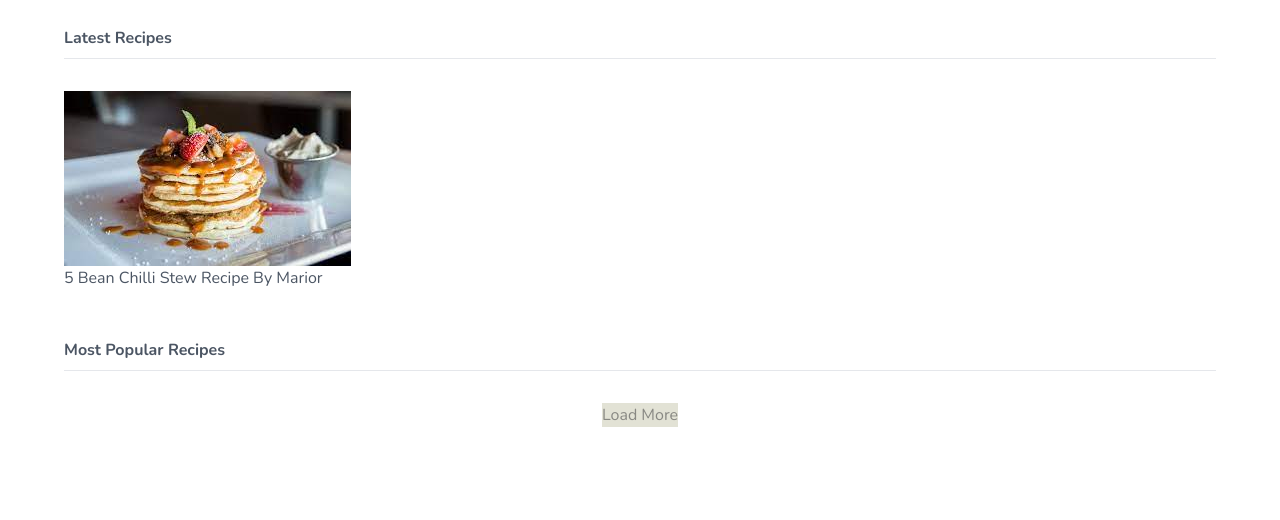
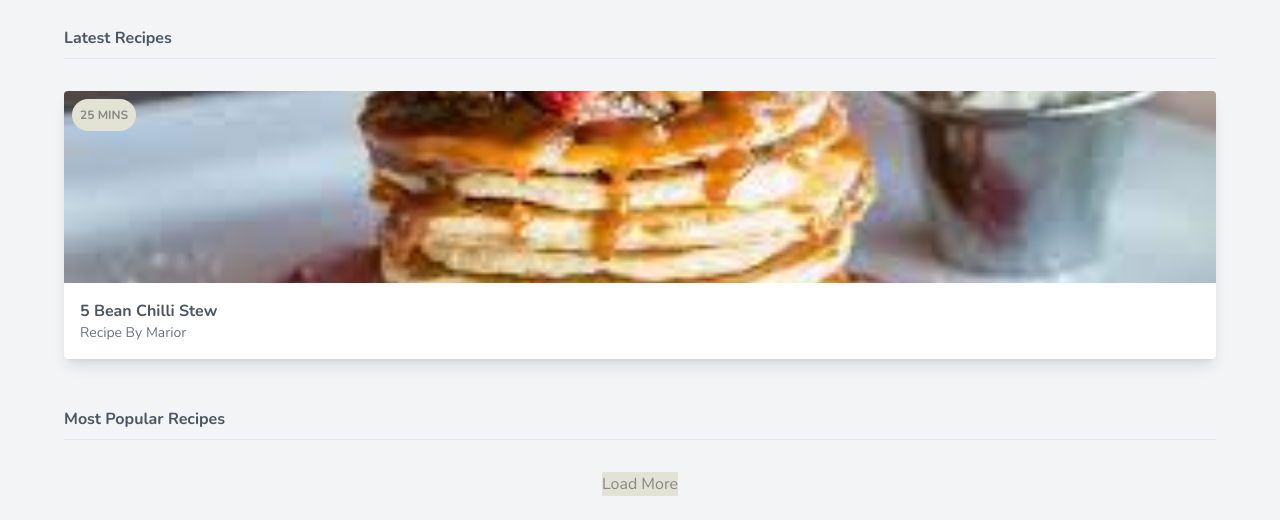
Before and after one commit to Maristina-Hub/tailwind, a website: page public/index.html in a window 1280 px wide. Shown: the part 291-811 px from the top of the page. Drawn offline with nearby package versions, Linux system fonts and the light colour scheme.

Commit message:
tailwind tutorial

```diff
--- a/public/index.html
+++ b/public/index.html
@@ -38,7 +38,7 @@
       </div>
       <!-- end nav -->
 
-      <main class="px-16 py-6">
+      <main class="px-16 py-6 bg-gray-100">
         <div class="flex justify-center md:justify-end">
           <a href="#" class="text-primary">Log in</a>
           <a href="#" class="text-primary ml-2"> Sign Up</a>
@@ -54,18 +54,22 @@
             Latest Recipes
           </h4>
 
-          <div class="mt-8">
+          <div class="mt-8 ">
             <!-- Cards go here -->
-            <div>
+            <div class="bg-white rounded overflow-hidden shadow-lg relative">
               <!-- for the card -->
-              <img src="./img/food 1.jpg" alt="food" />
-              <div>
-                <span>5 Bean Chilli Stew</span
+              <img src="./img/food 1.jpg" alt="food"  class="w-full h-32 sm:h-48 object-cover items-center" />
+              <div class="m-4">
+                <span class="font-bold">5 Bean Chilli Stew</span
                 ><!-- card title -->
-                <span> Recipe By Marior</span>
+                <span class="block text-gray-500 text-sm"> Recipe By Marior</span>
+              </div>
+              <div class="bg-secondary-100 text-secondary-200 text-xs uppercase font-bold rounded-full p-2 absolute top-0 ml-2 mt-2" >
+                <span cla> 25 mins</span>
               </div>
             </div>
           </div>
+
 
           <h4 class="font-bold mt-12 pb-2 border-b border-gray-200">
             Most Popular Recipes
```
Also changed, not shown: public/styles.css.
